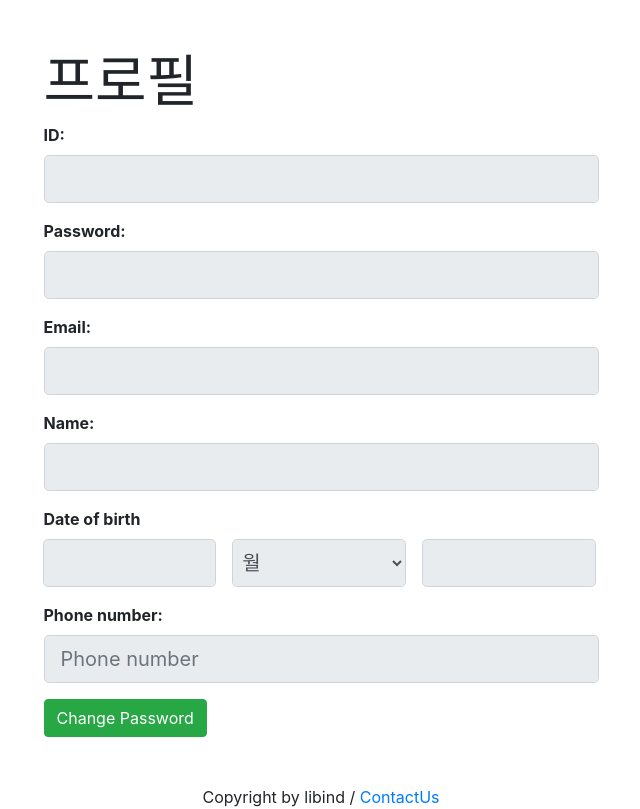
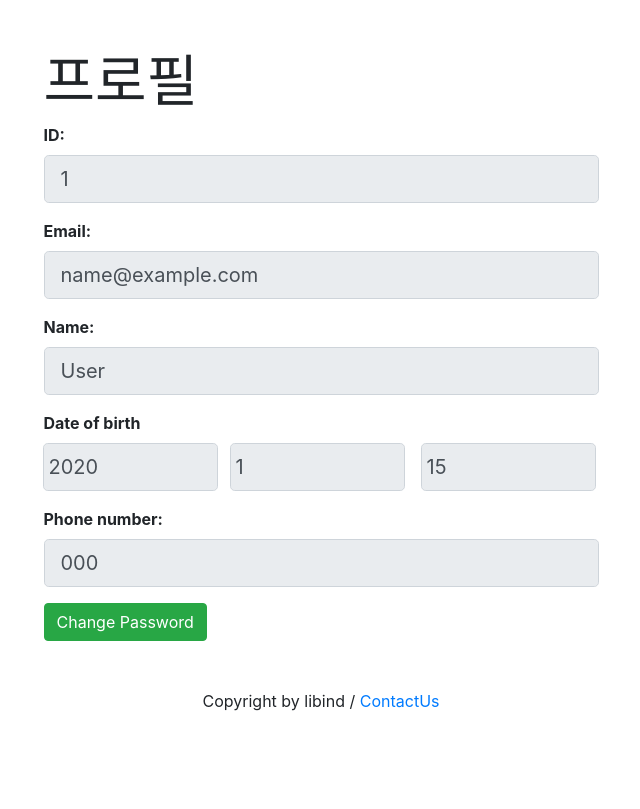
Before and after one commit to padomay-dev/libind, a Django app: page /library_search/profil in a window 1280 px wide. Shown: the part 89-898 px from the top of the page, without its empty margins (319-959 px from the left). After the commit the page ends 800 px from the top, so only its background shows below. Run offline with Django 3.2, Linux system fonts and the light colour scheme; a user stored in the database is signed in; tables that the repository leaves empty hold one stand-in row (values such as "Sample post"); some libraries are stand-ins or nearby versions.

Commit message:
profil 완성

```diff
--- a/library_search_prj/library_search_app/templates/profil.html
+++ b/library_search_prj/library_search_app/templates/profil.html
@@ -11,53 +11,34 @@
         <h1 class="display-4">프로필</h1>
         <div class="form-group">
             <label class="font-weight-bold" for="user_id">ID: </label>
-            <input type="text" name="user_id" id="user_id" class="form-control form-control-lg" value="{{profil.id}}"
+            <input type="text" name="user_id" id="user_id" class="form-control form-control-lg" value="{{user.user_id}}"
                 readonly>
         </div>
         <div class="form-group">
-            <label class="font-weight-bold" for="password">Password:</label>
-            <input type="password" name="password" class="form-control form-control-lg" id="password"
-                value="{{profil.id}}" readonly>
-        </div>
-        <div class="form-group">
             <label class="font-weight-bold" for="email">Email: </label>
-            <input type="email" name="email" class="form-control form-control-lg" id="email" value="{{profil.email}}"
+            <input type="email" name="email" class="form-control form-control-lg" id="email" value="{{user.email}}"
                 readonly>
         </div>
         <div class="form-group">
             <label for="last_name" class="font-weight-bold">Name: </label>
             <input type="text" name="last_name" class="form-control form-control-lg" id="last_name"
-                value="{{profil.name}}" readonly>
+                value="{{user.last_name}}" readonly>
         </div>
         <div class="form-group">
             <label class="font-weight-bold" for="password">Date of birth</label>
             <div class="form-row" id="date_of_birth">
                 <input class="form-control form-control-lg col ml-1 mr-2" type="text" name="birth_year" id="birth_year"
-                    value="{{profil.birth_year}}" readonly />
-                <select class='form-control form-control-lg col mx-2' name="birth_month" id="birth_month"
-                    value="{{profil.birth_month}}" readonly>
-                    <option value="default">월</option>
-                    <option value="1">1</option>
-                    <option value="2">2</option>
-                    <option value="3">3</option>
-                    <option value="4">4</option>
-                    <option value="5">5</option>
-                    <option value="6">6</option>
-                    <option value="7">7</option>
-                    <option value="8">8</option>
-                    <option value="9">9</option>
-                    <option value="10">10</option>
-                    <option value="11">11</option>
-                    <option value="12">12</option>
-                </select>
+                    value="{{birth_year}}" readonly />
+                <input class="form-control form-control-lg col ml-1 mr-2" type="text" name="birth_month"
+                    id="birth_month" value="{{birth_month}}" readonly />
                 <input class="form-control form-control-lg col mx-2" type="text" name="birth_day" id="birth_day"
-                    value="{{profil.birth_year}}" readonly />
+                    value="{{birth_day}}" readonly />
             </div>
         </div>
         <div class="form-group">
             <label class="font-weight-bold" for="phone_number">Phone number: </label>
-            <input type="text" name="phone_number" class="form-control form-control-lg" id="phone_number"
-                placeholder="Phone number" minlength="8" value="{{profil.birth_year}}" readonly>
+            <input type="text" name="phone_number" class="form-control form-control-lg" id="phone_number" minlength="8"
+                value="{{user.phone}}" readonly>
         </div>
         <button type="button" class="btn btn-success" onclick="location.href='{% url 'password_change' %}'">Change
             Password</button>
--- a/library_search_prj/library_search_app/templates/user_register_done.html
+++ b/library_search_prj/library_search_app/templates/user_register_done.html
@@ -7,7 +7,8 @@
     <div class="jumbotron">
         <h3>회원가입이 완료되었습니다.</h3>
         <h3>Libaray Search 서비스를 이용할 수 있습니다.</h3>
-        <button type="button" onClick="location.href='{% url 'login' %}'" class="btn btn-dark">로그인</button>
+        {% comment %} <button type="button" onClick="location.href='{% url 'login' %}'"
+            class="btn btn-dark">로그인</button> {% endcomment %}
         <button type="button" onClick="location.href={% url 'main' %}" class="btn btn-dark">메인페이지</button>
     </div>
 </div>
--- a/library_search_prj/library_search_app/views.py
+++ b/library_search_prj/library_search_app/views.py
@@ -33,24 +33,6 @@ def login(request):
             print(args["msg"])
             return render(request, 'login.html', args)
     return render(request, 'login.html')
-
-def password_change_check(reuqest):
-    if reuqest.method == "POST":
-        user_id = reuqest.POST['user_id']
-    else:
-        user_id = ''
-
-    try:
-        user = User.objects.get(user_id=user_id)
-    except:
-        user = None
-    if user is None:
-        overlap = "pass"
-    else:
-        overlap = "fail"
-    context = {'overlap': overlap}
-
-    return JsonResponse(context)
 
 def logout(request):
     auth.logout(request)
@@ -100,7 +82,7 @@ def user_register_result(request):
             user = User.objects.create_user(
                 user_id, password, last_name, email, phone, date_of_birth
             )
-
+            auth.login(request, user)
             redirection_page = '/library_search/user_register_done/'
         else:
             redirection_page = '/library_search/error/'
@@ -112,8 +94,17 @@ def user_register_result(request):
 def user_register_done(request):
     return render(request,  'user_register_done.html')
 
+@login_required
 def profil(request):
-    return render(request, 'profil.html')
+    user = request.user
+    print(str(user.date_of_birth)[:-6])
+    date_birth = datetime.strptime(str(user.date_of_birth)[:-6], '%Y-%m-%d %H:%M:%S')
+    args = {}
+    print(date_birth.year, date_birth.month, date_birth.day)
+    args.update({"birth_year": date_birth.year})
+    args.update({"birth_month": date_birth.month})
+    args.update({"birth_day": date_birth.day})
+    return render(request, 'profil.html', args)
 
 def error(request):
     return render(request, 'error.html')
```
